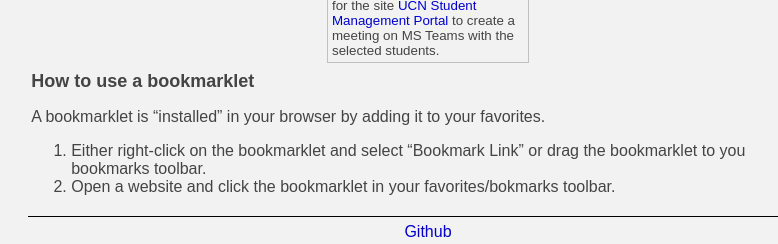
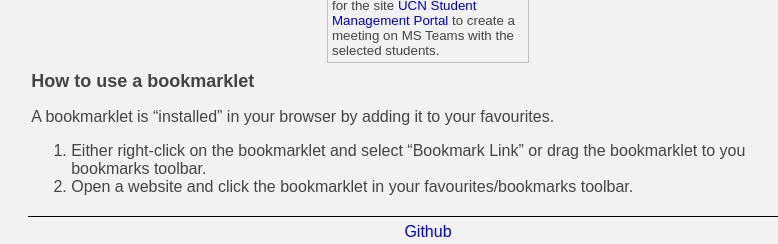
Before and after one commit to UCNProf/bookmarklets, a Jekyll site: the page built from index.md, in a window 1280 px wide. Shown: the part 691-935 px from the top of the page, without its empty margins (212-990 px from the left). Built offline with Jekyll 4.4.1, drawn with Linux system fonts in a browser that asks for light colours.

Commit message:
Updating typos

```diff
--- a/index.md
+++ b/index.md
@@ -22,7 +22,7 @@ Most of them are only useful in the context of [UCN](https://ucn.dk).
 
 ## How to use a bookmarklet
 
-A bookmarklet is "installed" in your browser by adding it to your favorites.
+A bookmarklet is "installed" in your browser by adding it to your favourites.
 
 1. Either right-click on the bookmarklet and select "Bookmark Link" or drag the bookmarklet to you bookmarks toolbar.
-2. Open a website and click the bookmarklet in your favorites/bokmarks toolbar.
+2. Open a website and click the bookmarklet in your favourites/bookmarks toolbar.
```
